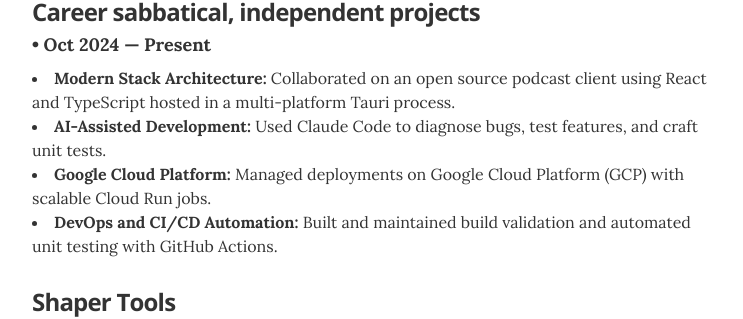
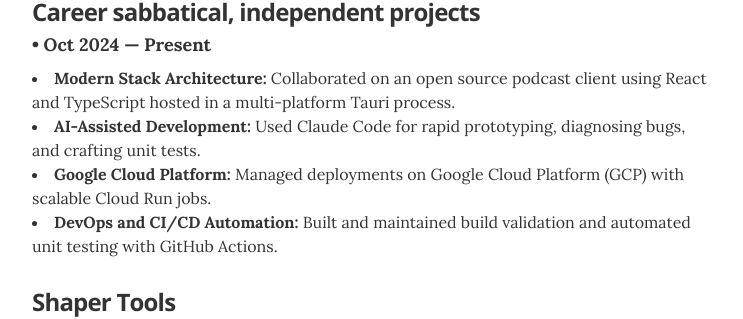
Before and after one commit to MrEricSir/resume, a Jekyll site: the page built from index.html, in a window 1280 px wide and 900 px high, scrolled down 669 px. Shown: the part 144-463 px from the top of the window, without its empty margins (268-1011 px from the left). Built offline with Jekyll 4.4.1, drawn with Linux system fonts in a browser that asks for light colours.

Commit message:
Refine AI-Assisted Development summary in experience
Updated the summary of the career sabbatical experience to clarify the use of Claude Code for rapid prototyping and bug diagnosis.

```diff
--- a/_data/experience.yml
+++ b/_data/experience.yml
@@ -3,7 +3,7 @@
 - company: Career sabbatical, independent projects
   duration: Oct 2024 &mdash; Present
   summary: "<li><b>Modern Stack Architecture:</b> Collaborated on an open source podcast client using React and TypeScript hosted in a multi-platform Tauri process.
-<li><b>AI-Assisted Development:</b> Used Claude Code to diagnose bugs, test features, and craft unit tests.
+<li><b>AI-Assisted Development:</b> Used Claude Code for rapid prototyping, diagnosing bugs, and crafting unit tests.
 <li><b>Google Cloud Platform:</b> Managed deployments on Google Cloud Platform (GCP) with scalable Cloud Run jobs.
 <li><b>DevOps and CI/CD Automation:</b> Built and maintained build validation and automated unit testing with GitHub Actions.
 "
```
